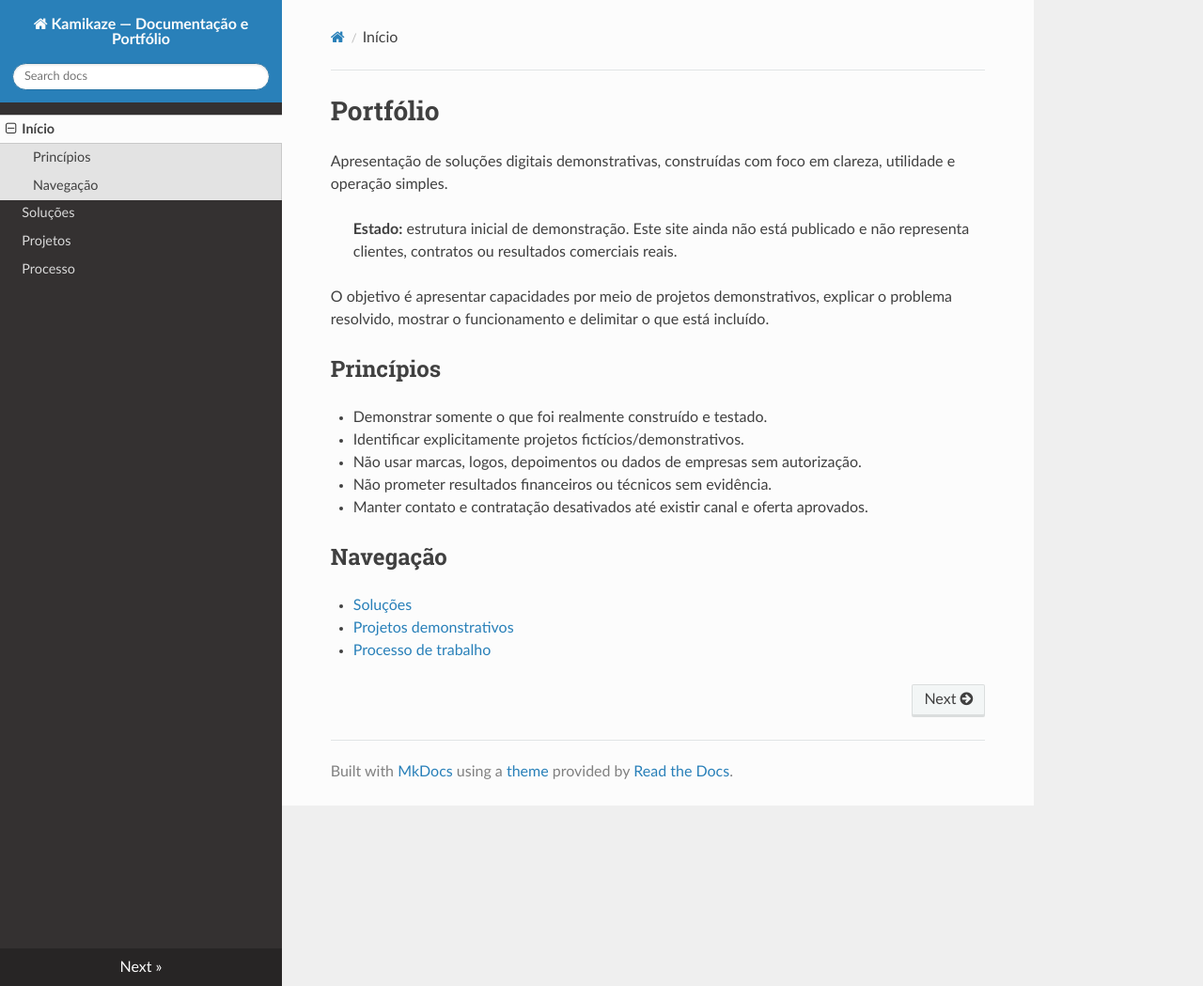
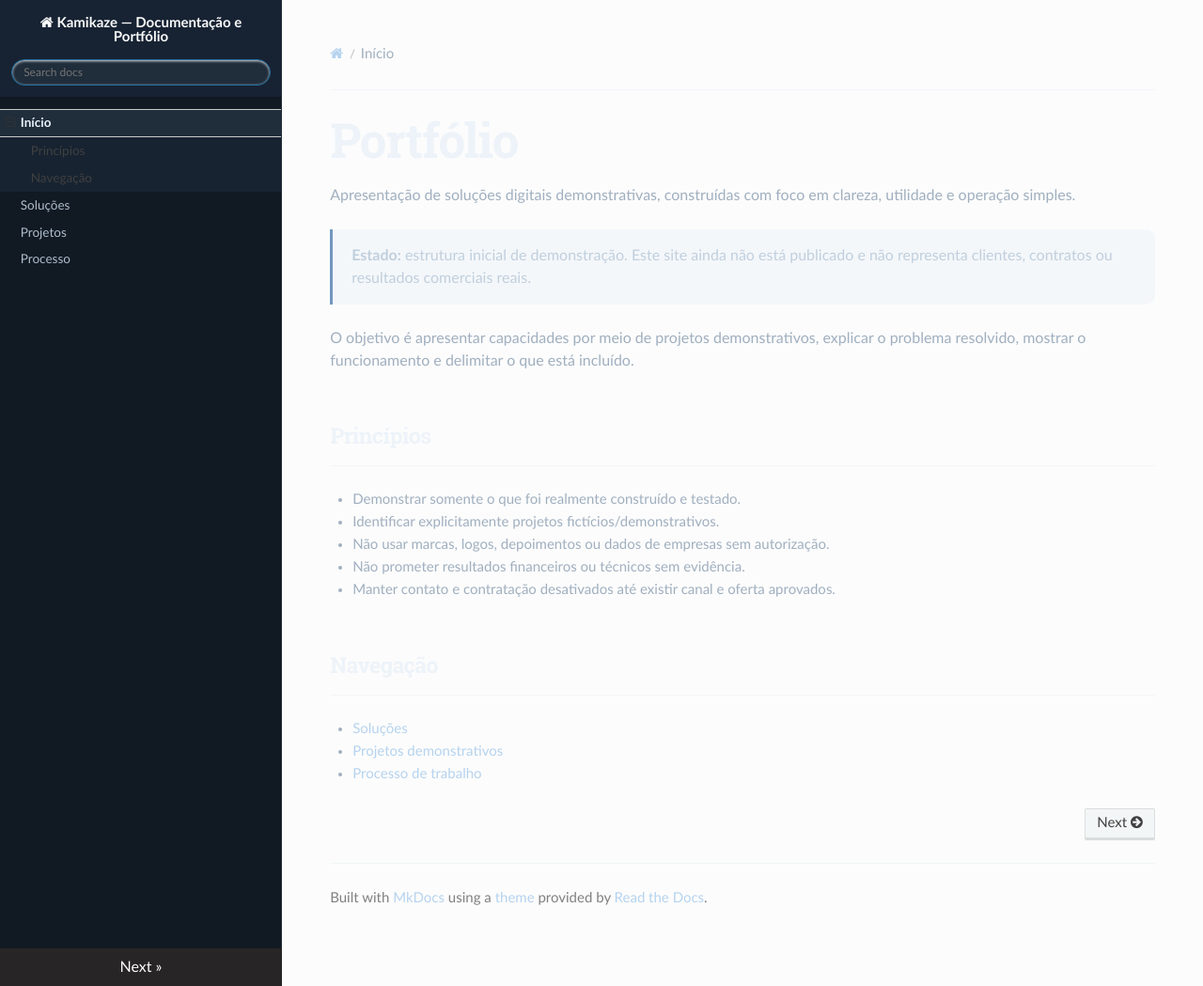
Before and after one commit to enzonunezmachado/KAMIKAZE, an MkDocs documentation site: the page built from portfolio_site/docs/index.md, in a window 1280 px wide and 1049 px high. Shown: the whole window at 94% size. Built offline with MkDocs 1.6.1, drawn with Linux system fonts in a browser that asks for light colours; nearby versions of some CDN libraries.

Commit message:
Apply custom dark portfolio theme

```diff
--- a/mkdocs.yml
+++ b/mkdocs.yml
@@ -10,6 +10,10 @@ exclude_docs: |
 
 theme:
   name: readthedocs
+
+extra_css:
+  - assets/portfolio.css
+
 nav:
   - Início: index.md
   - Soluções: solucoes.md
```
